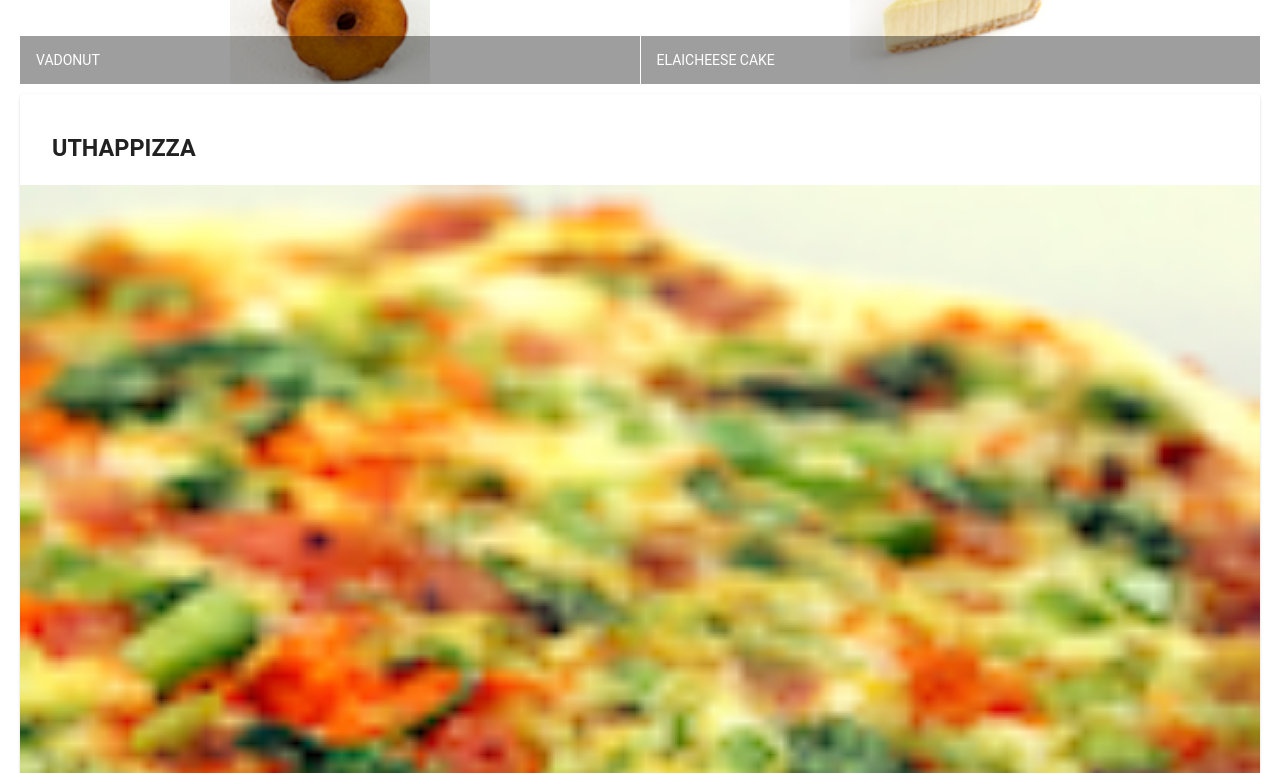
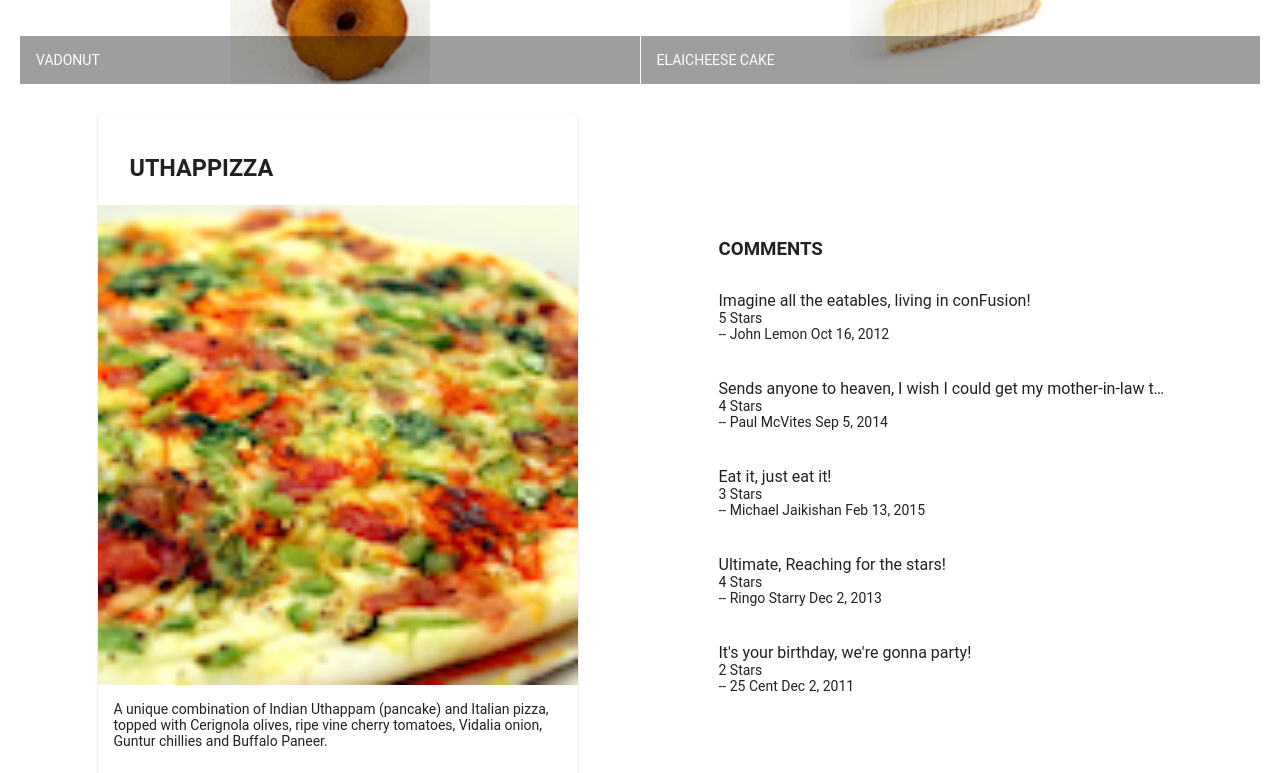
Before and after one commit to LGuerrero13/Angular_conFusion, an Angular app: page / in a window 1280 px wide. Shown: the part 480-1253 px from the top of the page. Built offline with nearby package versions, Linux system fonts and the light colour scheme.

Commit message:
Angular Components Assignment Week 1

```diff
--- a/src/app/app.module.ts
+++ b/src/app/app.module.ts
@@ -12,11 +12,13 @@
 
 import 'hammerjs';
 import { MenuComponent } from './menu/menu.component';
+import { DishdetailComponent } from './dishdetail/dishdetail.component';
 
 @NgModule({
   declarations: [
     AppComponent,
-    MenuComponent
+    MenuComponent,
+    DishdetailComponent
   ],
   imports: [
     BrowserModule,
--- /dev/null
+++ b/src/app/dishdetail/dishdetail.component.html
@@ -0,0 +1,58 @@
+<div class="container"
+    fxLayout="row"
+    fxLayout.sm="column"
+    fxLayout.xs="column"
+    fxLayoutAlign.gt-md="space-around center"
+    fxLayoutGap="10px"
+    fxLayoutGap.xs="0">
+
+  <div fxFlex="40">
+    <mat-card *ngIf="dish">
+      <mat-card-header>
+        <mat-card-title>
+          <h3>{{dish.name | uppercase }}</h3>
+        </mat-card-title>
+      </mat-card-header>
+      <img mat-card-image src={{dish.image}} alt={{dish.name}}>
+      <mat-card-content>
+        <div>
+          <p>{{dish.description}}</p>
+        </div>
+
+        <button mat-button>LIKE</button>
+        <button mat-button>SHARE</button>
+      </mat-card-content>
+    </mat-card>
+  </div>
+
+  <div fxFlex="40" *ngIf="dish">
+    <mat-list>
+
+      <mat-list-item>
+        <h3>{{'Comments' | uppercase}}</h3>
+      </mat-list-item>
+
+      <mat-list-item *ngFor="let comments of dish.comments">
+
+        <!-- mat-line idea https://stackoverflow.com/questions/47377146/angular-material-5-show-full-text-in-mat-lists-word-wrap -->
+        <p mat-line>
+          <span>{{comments.comment}}</span>
+        </p>
+
+        <p mat-line>
+          <span>
+              {{comments.rating}} Stars
+          </span>
+        </p>
+
+        <p mat-line>
+          <!-- https://angular.io/api/common/DatePipe -->
+          <span>-- {{comments.author}} {{comments.date | date}}</span>
+        </p>
+
+      </mat-list-item>
+
+    </mat-list>
+  </div>
+
+</div>
--- /dev/null
+++ b/src/app/dishdetail/dishdetail.component.ts
@@ -0,0 +1,61 @@
+import { Component, OnInit } from '@angular/core';
+
+const DISH = {
+  id: '0',
+  name: 'Uthappizza',
+  image: '/assets/images/uthappizza.png',
+  category: 'mains',
+  featured: true,
+  label: 'Hot',
+  price: '4.99',
+  // tslint:disable-next-line:max-line-length
+  description: 'A unique combination of Indian Uthappam (pancake) and Italian pizza, topped with Cerignola olives, ripe vine cherry tomatoes, Vidalia onion, Guntur chillies and Buffalo Paneer.',
+  comments: [
+       {
+           rating: 5,
+           comment: 'Imagine all the eatables, living in conFusion!',
+           author: 'John Lemon',
+           date: '2012-10-16T17:57:28.556094Z'
+       },
+       {
+           rating: 4,
+           comment: 'Sends anyone to heaven, I wish I could get my mother-in-law to eat it!',
+           author: 'Paul McVites',
+           date: '2014-09-05T17:57:28.556094Z'
+       },
+       {
+           rating: 3,
+           comment: 'Eat it, just eat it!',
+           author: 'Michael Jaikishan',
+           date: '2015-02-13T17:57:28.556094Z'
+       },
+       {
+           rating: 4,
+           comment: 'Ultimate, Reaching for the stars!',
+           author: 'Ringo Starry',
+           date: '2013-12-02T17:57:28.556094Z'
+       },
+       {
+           rating: 2,
+           comment: 'It\'s your birthday, we\'re gonna party!',
+           author: '25 Cent',
+           date: '2011-12-02T17:57:28.556094Z'
+       }
+   ]
+};
+
+@Component({
+  selector: 'app-dishdetail',
+  templateUrl: './dishdetail.component.html',
+  styleUrls: ['./dishdetail.component.scss']
+})
+export class DishdetailComponent implements OnInit {
+
+  dish = DISH;
+
+  constructor() { }
+
+  ngOnInit() {
+  }
+
+}
--- a/src/app/menu/menu.component.html
+++ b/src/app/menu/menu.component.html
@@ -1,6 +1,4 @@
-<div class="container"
-  fxLayout="column"
-  fxLayoutGap="10px">
+<div class="container" fxLayout="column" fxLayoutGap="10px">
 
   <div fxFlex>
     <div>
@@ -20,22 +18,9 @@
     </mat-grid-list>
   </div>
 
-  <div fxFlex *ngIf="selectedDish">
-    <mat-card>
-      <mat-card-header>
-        <mat-card-title>
-          <h3>{{selectedDish.name | uppercase}}</h3>
-        </mat-card-title>
-      </mat-card-header>
-      <img mat-card-image src={{selectedDish.image}} alt={{selectedDish.name}}>
-      <mat-card-content>
-        <p>{{selectedDish.description}}</p>
-      </mat-card-content>
-      <mat-card-actions>
-        <button mat-button>LIKE</button>
-        <button mat-button>SHARE</button>
-      </mat-card-actions>
-    </mat-card>
-  </div>
+
+  <app-dishdetail>
+
+  </app-dishdetail>
 
 </div>
```
Also changed, not shown: src/app/dishdetail/dishdetail.component.scss (added), 1 other file (tests, documents, lock files or other folders).
